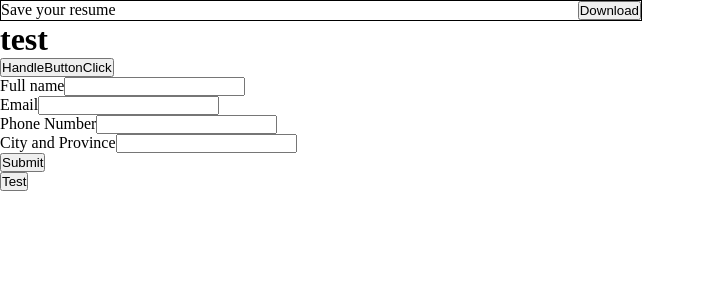
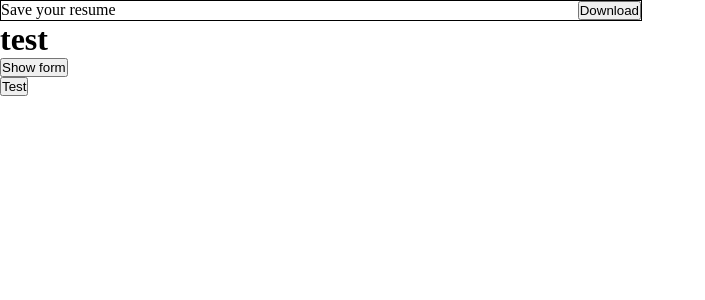
Before and after one commit to jbonganciso04/cv-application, a React (Vite) app: page / in a window 1280 px wide. Shown: the top 300 px of the page, without its empty margins (0-705 px from the left). Built offline with nearby package versions, Linux system fonts and the light colour scheme.

Commit message:
added the logic to toggle button and to print the datas submitted on the form

```diff
--- a/src/App.css
+++ b/src/App.css
@@ -9,3 +9,12 @@
 .test {
   font-size: 100px;
 }
+
+.hide {
+  display: none;
+}
+
+
+.show {
+  display: block !important;
+}
--- a/src/App.jsx
+++ b/src/App.jsx
@@ -3,6 +3,7 @@ import './App.css'
 import SaveResume from './Components/SaveResume'
 import GeneralInformation from './Components/GeneralInformation'
 import PrintGeneralInfo from './Components/PrintGeneralInfo'
+import CVPreviewAndPrint from './Components/CVPreviewAndPrint'
 function App() {
 
   const [generalInfoData, setGeneralInfoData] = useState({})
@@ -13,6 +14,7 @@ function App() {
      <SaveResume />
      <GeneralInformation setGeneralInfoData={setGeneralInfoData} />
      <PrintGeneralInfo data={generalInfoData} />
+     <CVPreviewAndPrint generalInfoData={generalInfoData}/>
     </>
   )
 }
--- /dev/null
+++ b/src/Components/CVPreviewAndPrint.jsx
@@ -0,0 +1,14 @@
+function CVPreviewAndPrint({generalInfoData}) {
+
+    const {fullName, email, phoneNumber, cityAndProvince} = generalInfoData;
+    return (
+        <div className="preview__and__download">
+            <p>{fullName}</p>
+            <p>{email}</p>
+            <p>{phoneNumber}</p>
+            <p>{cityAndProvince}</p>
+        </div>
+    )
+}
+
+export default CVPreviewAndPrint;
--- a/src/Components/GeneralInformation.jsx
+++ b/src/Components/GeneralInformation.jsx
@@ -2,8 +2,6 @@ import { useState } from "react";
 import { useForm } from "react-hook-form";
 
 function GeneralInformation({ setGeneralInfoData }) {
-
-    const [containerClassName, setContainerClassName] = useState("general__information__container");
 
     const {
         register,
@@ -21,16 +19,16 @@ function GeneralInformation({ setGeneralInfoData }) {
 
 
     const handleButtonClick = () => {
-        const div = document.getElementById("general__information__container");
-        div.classList.toggle("test");
+        const div = document.getElementsByClassName("hide").item(0);
+        div.classList.toggle("show")
 
     }
     return (
         <div className="general__information__container" id="general__information__container">
             <h1>test</h1>
-            <button onClick={handleButtonClick}>HandleButtonClick</button>
+            <button onClick={handleButtonClick}>Show form</button>
 
-            <form onSubmit={handleSubmit(onSubmit)}>
+            <form onSubmit={handleSubmit(onSubmit)} id="general__information__section hide" className="hide">
                 <div className="form-control">
                     <label>Full name</label>
                     <input
```
Also changed, not shown: 1 other file (tests, documents, lock files or other folders).
